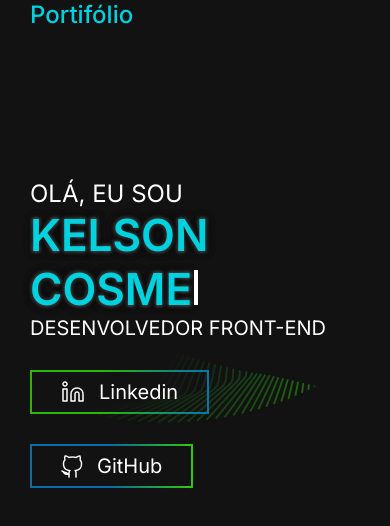
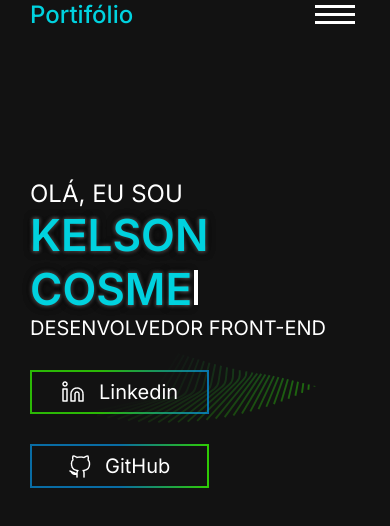
Before and after one commit to kelson-cosme/Desafios-IuriCode, a plain HTML site: page desafio20/index.html in a window 390 px wide. Drawn offline with Linux system fonts and the light colour scheme.

Commit message:
menu mobile

```diff
--- a/desafio20/index.html
+++ b/desafio20/index.html
@@ -19,6 +19,13 @@
         <li>Experiência</li>
         <li>Projetos</li>
       </ul>
+
+      <div id="menu-mobile">
+        <div id="line1"></div>
+        <div id="line2"></div>
+        <div id="line3"></div>
+      </div>
+
     </header>
 
     <section class="apresentacao">
--- a/desafio20/style.css
+++ b/desafio20/style.css
@@ -26,6 +26,9 @@ header{
   justify-content: space-between;
   color: #fff;
   background-color: #121212;
+}
+#menu-mobile{
+  display: none;
 }
 .navegacao{
   list-style-type: none;
@@ -92,7 +95,6 @@ svg{
   align-items: center;
   justify-content: center;
 
-  padding: 8px 29px;
   transition: .3s;
 }
 .social a{
@@ -102,6 +104,7 @@ svg{
 
 .primeiro{
   border: 2px solid;
+  padding: 8px 29px;
   border-image: linear-gradient(90deg, rgba(54,255,0,0.7035189075630253) 39%, rgba(5,149,230,0.7315301120448179) 100%) 1;
   margin: 30px 30px 0  0;
 }
@@ -114,6 +117,9 @@ svg{
   border: 2px solid;
   border-image: linear-gradient(90deg, rgba(5,149,230,0.6895133053221288) 50%, rgba(54,255,0,0.7819502801120448) 100%) 1;
   margin-top: 30px;
+
+  padding: 8px 37px;
+
 }
 .segundo:hover{
   box-shadow: 0 0 10px 0 rgba(5,149,230,0.7315301120448179) inset, 0 0 10px 4px rgba(54,255,0,0.7819502801120448);
@@ -189,6 +195,16 @@ path{
   .navegacao{
     display: none;
   }
+  #menu-mobile{
+    display: block;
+  }
+  #menu-mobile div{
+    width: 40px;
+    height: 3px;
+    background-color: #fff;
+    margin: 5px;
+  }
+
   .apres-left{
     width:var(--tamanho);
     padding-left: 0;
```
